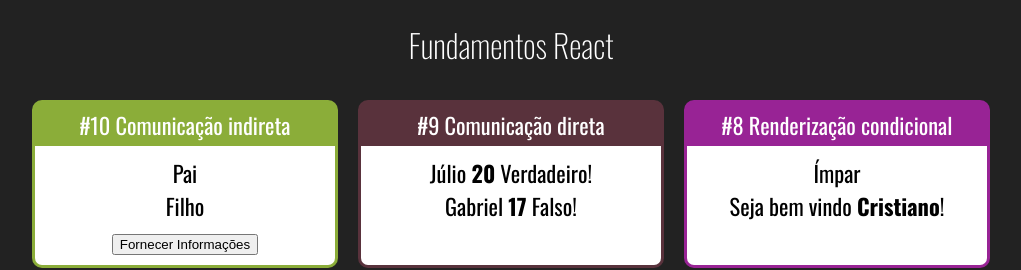
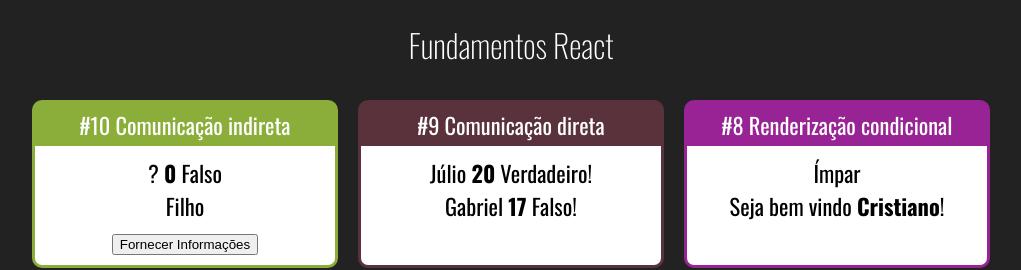
Before and after one commit to cristianodecarvalho/curso-react-redux, a React (Create React App) app in the folder fundamentos-react/: page / in a window 1280 px wide. Shown: the top 270 px of the page, without its empty margins (129-1150 px from the left). Built offline with nearby package versions, Linux system fonts and the light colour scheme.

Commit message:
Adding state inside a component

```diff
--- a/fundamentos-react/src/components/comunicacao/IndiretaFilho.jsx
+++ b/fundamentos-react/src/components/comunicacao/IndiretaFilho.jsx
@@ -2,10 +2,12 @@
 
 export default props => {
     const cb = props.quandoClicar
+    const gerarIdade = () => parseInt(Math.random() * (20)) + 50
+    const gerarNerd = () => Math.random() > 0.5
     return (
         <div>
             <div>Filho</div>
-            <button onClick={ _ => { cb('Joao', 53, true)}}>
+            <button onClick={ _ => { cb('Joao', gerarIdade(), gerarNerd())}}>
                 Fornecer Informações
             </button>
         </div>
--- a/fundamentos-react/src/components/comunicacao/IndiretaPai.jsx
+++ b/fundamentos-react/src/components/comunicacao/IndiretaPai.jsx
@@ -1,15 +1,25 @@
-import React from "react";
+import React, {useState} from "react";
 import IndiretaFilho from "./IndiretaFilho";
 
 export default props => {
 
+    const [nome, setNome] = useState('?')
+    const [idade, setIdade] = useState(0)
+    const [nerd, setNerd] = useState(false)
+
     function fornecerInformacoes(nome, idade, nerd){
-        console.log(nome, idade, nerd)
+        setNome(nome)
+        setIdade(idade)
+        setNerd(nerd)
     }
 
     return(
         <div>
-            <div>Pai</div>
+            <div>
+                <span>{nome} </span>
+                <span><strong>{idade}</strong> </span>
+                <span>{nerd ? 'Verdadeiro' : 'Falso'}</span>
+            </div>
             <IndiretaFilho quandoClicar={fornecerInformacoes}/>
         </div>
     )
```
